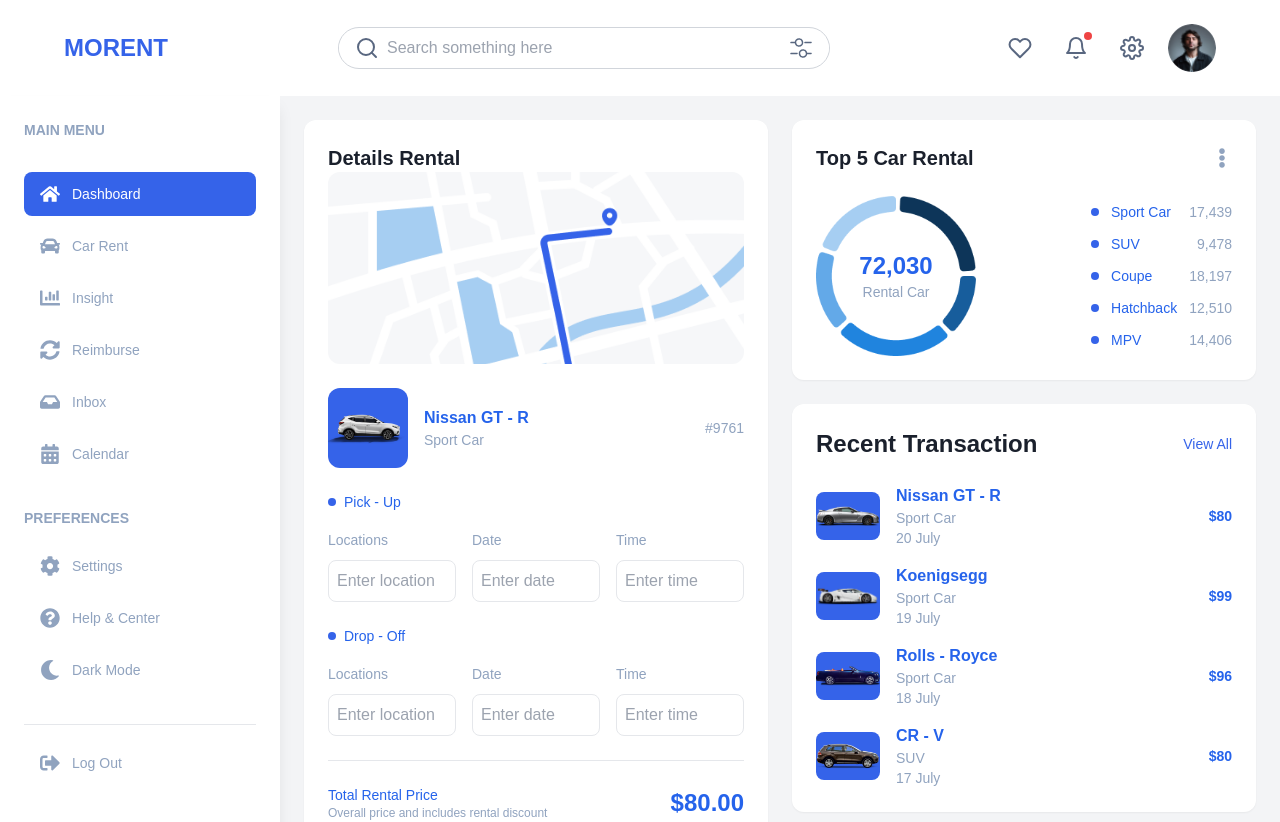
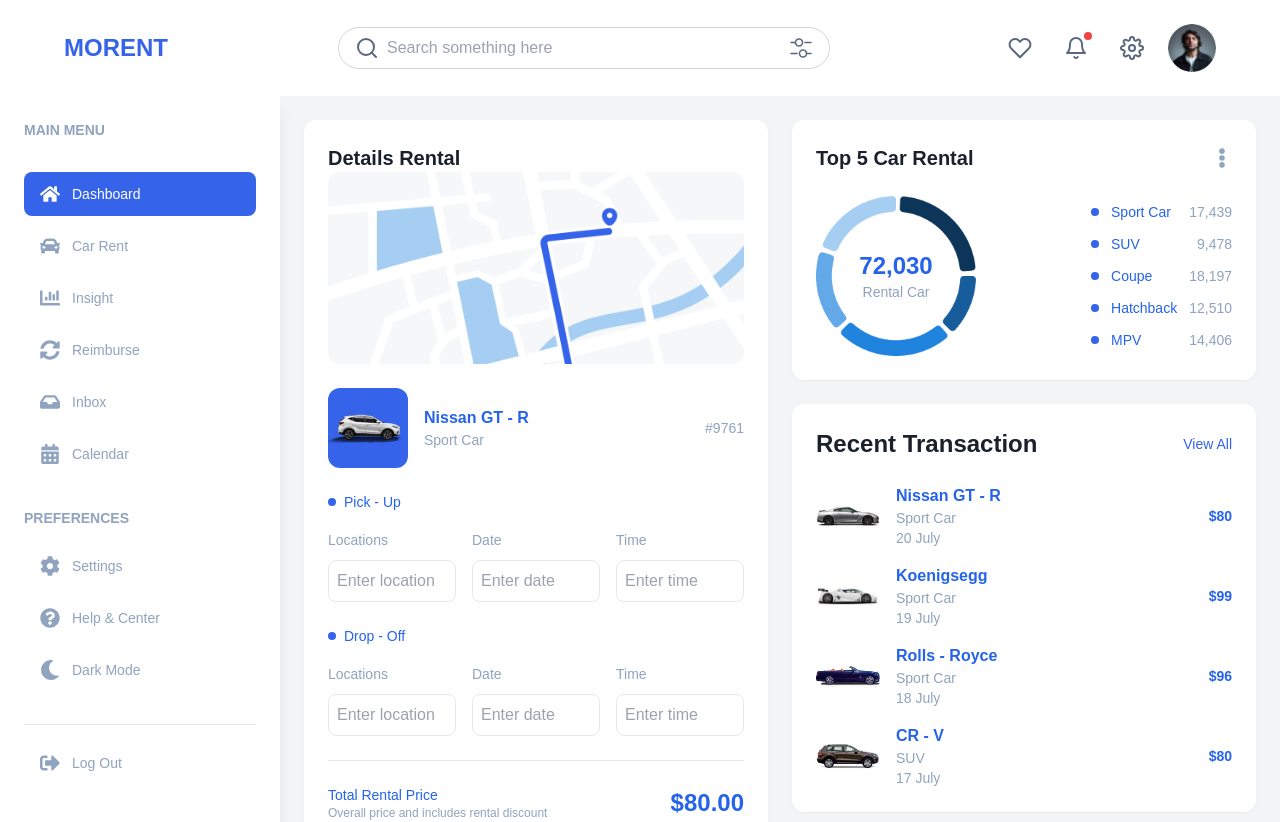
Before and after one commit to waleedkhan06/Hackathon-figma, a Next.js app: page /dashboard in a window 1280 px wide. Shown: the top 822 px of the page. Built offline with nearby package versions, Linux system fonts and the light colour scheme.

Commit message:
hackathonclonefigma

```diff
--- a/src/app/car-detail/page.tsx
+++ b/src/app/car-detail/page.tsx
@@ -119,7 +119,7 @@ export default function CarDetail() {
       name: 'Nissan GT - R',
       type: 'Sport',
       price: 80.00,
-      image: '/nissan.png  ',
+      image: '/nissan.png',
       specs: { fuel: '80L', transmission: 'Manual', capacity: '2 People' }
     },
     {
--- a/src/app/dashboard/page.tsx
+++ b/src/app/dashboard/page.tsx
@@ -372,7 +372,7 @@ export default function Dashboard() {
               <div className="space-y-4">
                 {recentTransactions.map((transaction) => (
                   <div key={transaction.id} className="flex items-center gap-4">
-                    <div className="w-16 h-12 relative bg-[#3563E9] rounded-lg p-2">
+                    <div className="w-16 h-12 relative bg-white rounded-lg p-2">
                       <Image
                         src={transaction.image}
                         alt={transaction.name}
```
